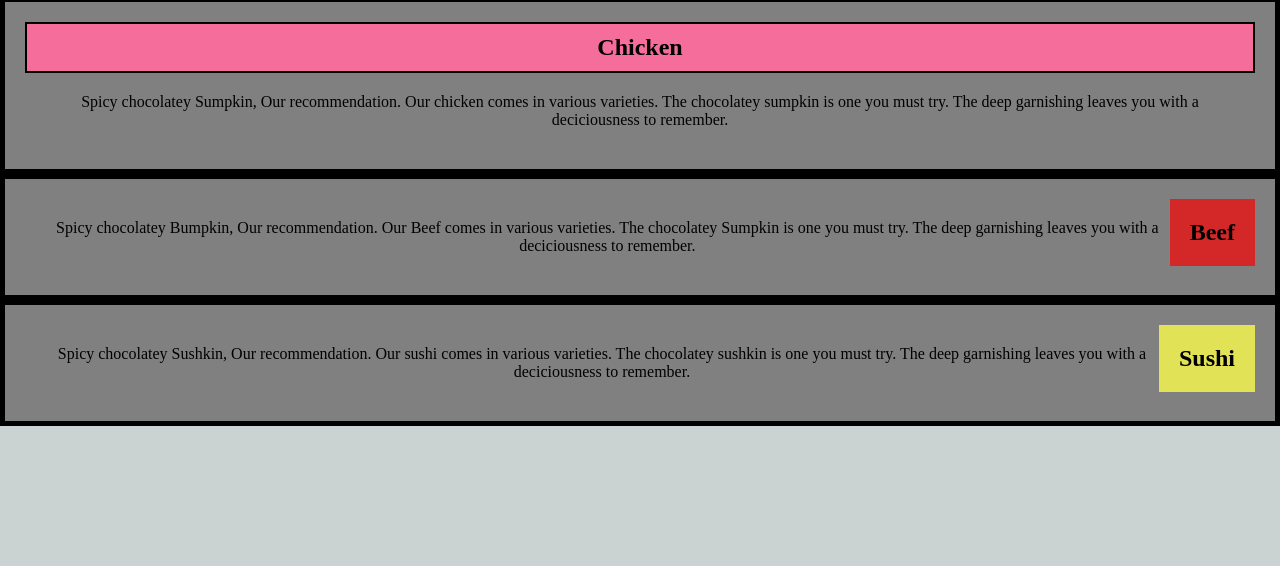
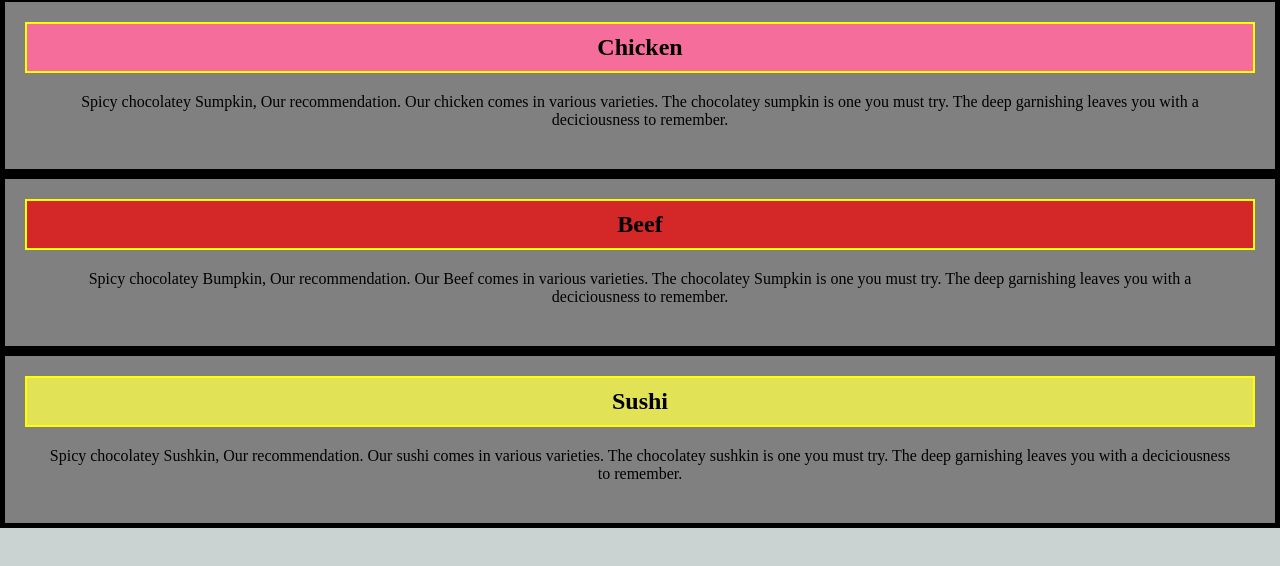
Before and after one commit to OluwaWorthy/Menu_Page_Sample, a plain HTML site: page Mod_2_Solution/index.html in a window 1280 px wide. Shown: the part 168-734 px from the top of the page. Drawn offline with Linux system fonts and the light colour scheme.

Commit message:
Update style.css

```diff
--- a/Mod_2_Solution/style.css
+++ b/Mod_2_Solution/style.css
@@ -27,25 +27,30 @@ article{
     padding-left: 5%;
     padding-top: 10px;
     padding-bottom: 10px;
-    border: 2px solid black;
-    border-color: solid black;
-    Margin: 0;
+    border: 2px solid yellow;
+    margin: 0;
 }
 #beef{
     background-color: rgb(212, 40, 40);
-    position: relative;
-    float: right;
+    Offset: left;
     text-align: center;
-    padding: 20px;
-    border: 1px;
+    padding-right: 5%;
+    padding-left: 5%;
+    padding-top: 10px;
+    padding-bottom: 10px;
+    border: 2px solid yellow;
+    margin: 0;
 }
 #sushi{
     background-color: rgb(226, 226, 87);
-    position: relative;
-    float: right;
+    Offset: left;
     text-align: center;
-    padding: 20px;
-    border: 1px;
+    padding-right: 5%;
+    padding-left: 5%;
+    padding-top: 10px;
+    padding-bottom: 10px;
+    border: 2px solid yellow;
+    margin: 0;
 }
 p{
     text-align: center;
```
